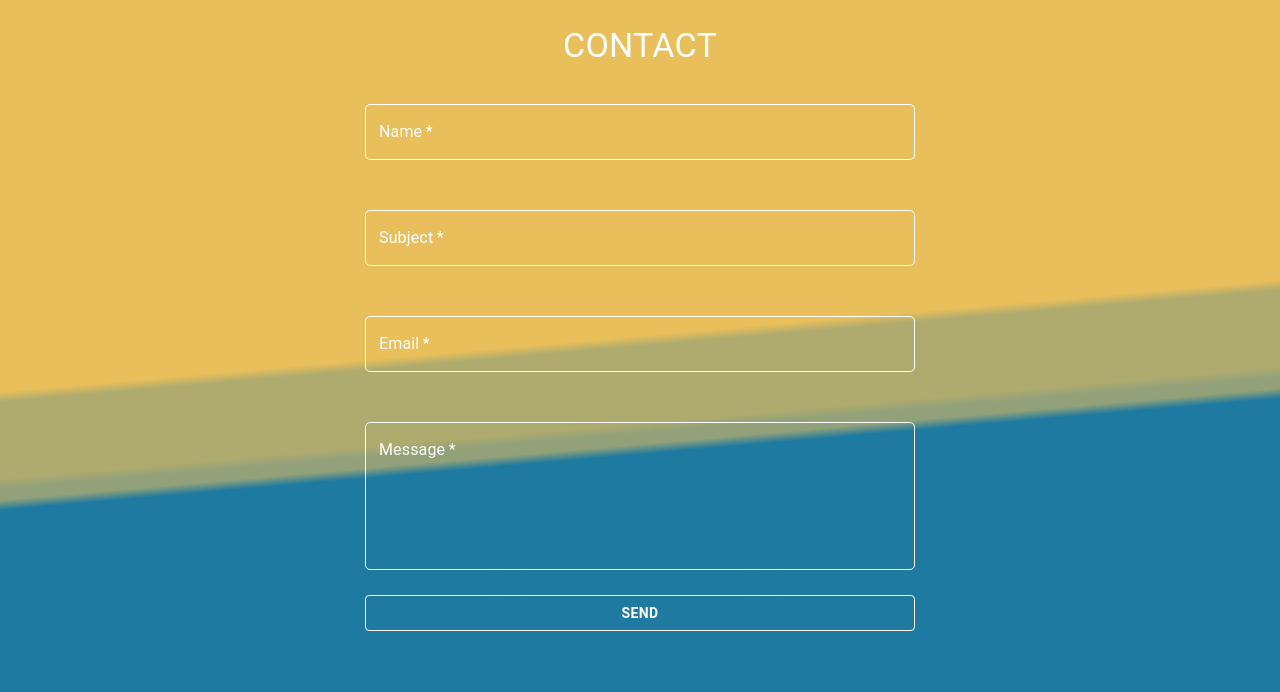
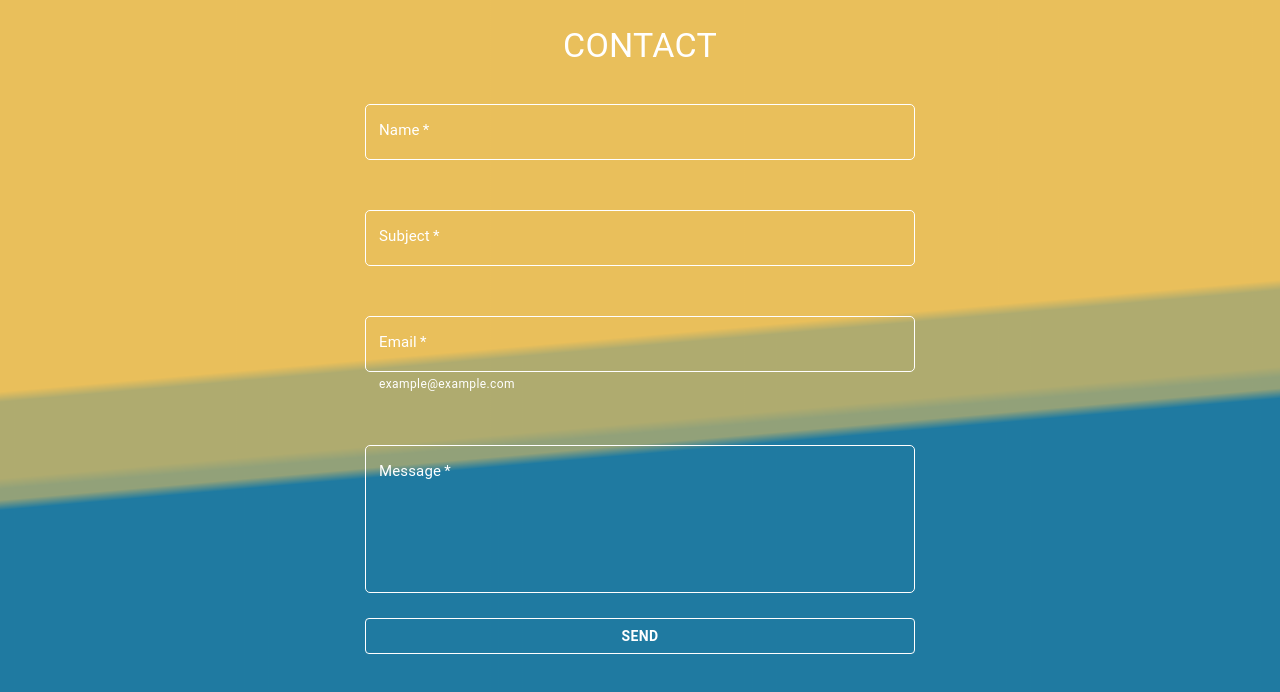
Before and after one commit to ahmetakinsel/react-contact-form, a React (Create React App) app: page / in a window 1280 px wide. Shown: the top 692 px of the page. Built offline with nearby package versions, Linux system fonts and the light colour scheme.

Commit message:
focused, helperText styling

```diff
--- a/src/components/Contact.jsx
+++ b/src/components/Contact.jsx
@@ -24,12 +24,22 @@ const FieldWrapper = styled.div`
 const useStyles = makeStyles({
   textField: {
     width: "550px",
-    color: "#fff",
+    color: "red",
+    "& .MuiOutlinedInput-root": {
+      //clicked (focused) state
+      "&.Mui-focused fieldset": {
+        borderColor: "#fff",
+      },
+    },
+    //default border
     "& .MuiOutlinedInput-notchedOutline": {
       borderRadius: "5px",
       borderColor: "#fff",
     },
-    "& label": { color: "#fff", fontSize: "16px" },
+    //label
+    "& .MuiInputLabel-animated": { color: "#fff", fontSize: "15px" },
+    //herperText
+    "& .MuiFormHelperText-root": { color: "#fff" },
   },
 
   header: {
@@ -59,7 +69,7 @@ const buttonStyles = {
   fontWeight: "bold",
   borderColor: "#fff",
   "&:hover": {
-    borderColor: "#000",
+    borderColor: "red",
     background: "transparent",
   },
 };
@@ -173,12 +183,6 @@ const Contact = () => {
                   required
                   className={classes.textField}
                   error={subjectError}
-                  sx={{
-                    color: "#fff",
-                    "& .MuiInputLabel-root": {
-                      color: "#fff",
-                    },
-                  }}
                 />
               </FieldWrapper>
               <FieldWrapper>
@@ -191,7 +195,8 @@ const Contact = () => {
                   variant="outlined"
                   required
                   className={classes.textField}
-                  error={emailError}
+                  error={emailError ? "message" : ""}
+                  helperText="example@example.com"
                 />
               </FieldWrapper>
               <FieldWrapper>
@@ -217,7 +222,6 @@ const Contact = () => {
               >
                 Send
               </Button>
-
               <ToastContainer />
             </FormContent>
           </Grid>
```
